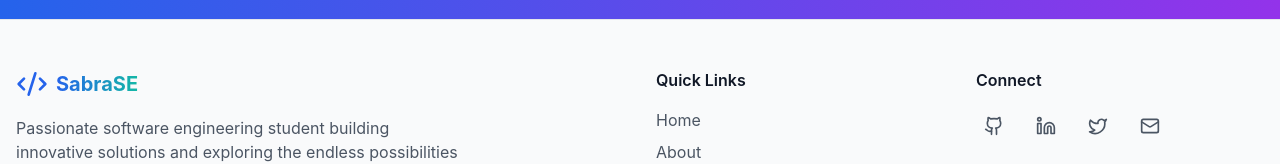
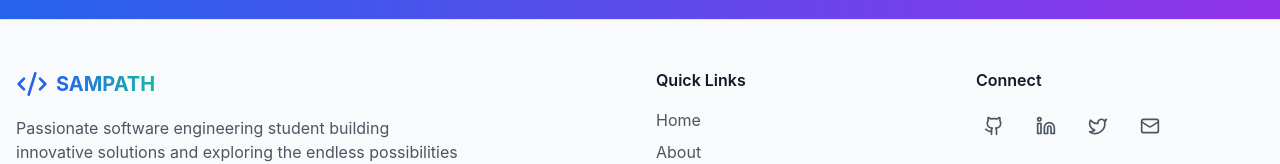
Before and after one commit to sampathmenuka/portfolio, a React (Vite) app: page / in a window 1280 px wide. Shown: the part 2769-2933 px from the top of the page. Built offline with nearby package versions, Linux system fonts and the light colour scheme.

Commit message:
fix: Update title in index.html and footer branding for consistency

```diff
--- a/index.html
+++ b/index.html
@@ -7,7 +7,7 @@
     <meta name="description" content="Software Engineering Student Portfolio - Building scalable solutions and innovative applications" />
     <meta name="keywords" content="software engineer, student, portfolio, React, Java, Python, web development" />
     <meta name="author" content="Software Engineering Student" />
-    <title>Portfolio | Software Engineering Student</title>
+    <title>Portfolio | Sampath Menuka</title>
   </head>
   <body>
     <div id="root"></div>
--- a/src/components/Footer.tsx
+++ b/src/components/Footer.tsx
@@ -19,7 +19,7 @@ const Footer: React.FC = () => {
             <div className="flex items-center space-x-2 mb-4">
               <Code2 className="w-8 h-8 text-blue-600 dark:text-blue-400" />
               <span className="text-xl font-bold bg-gradient-to-r from-blue-600 to-teal-500 bg-clip-text text-transparent">
-                SabraSE
+                SAMPATH
               </span>
             </div>
             <p className="text-gray-600 dark:text-gray-400 max-w-md">
```
